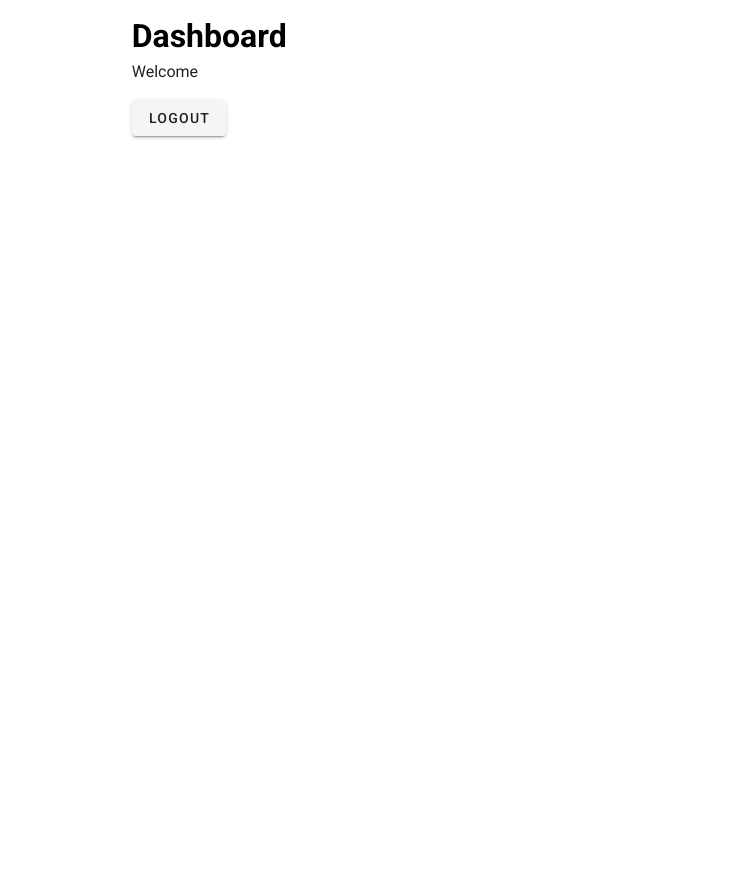
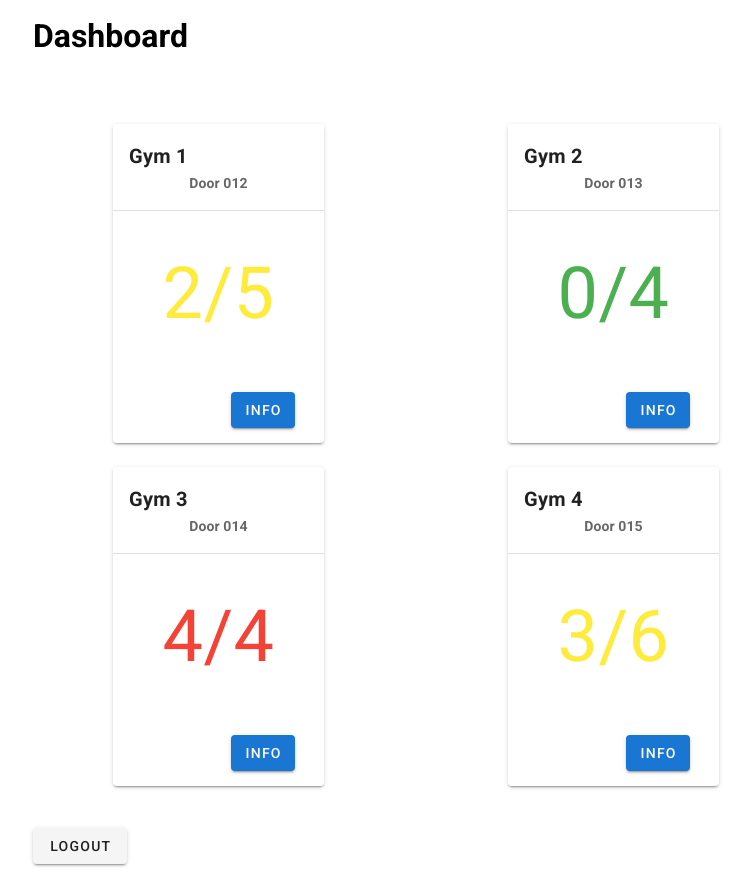
Before and after one commit to jakubmagac/gym-frontend, a Nuxt app: page / in a window 1280 px wide. Shown: the whole page, without its empty margins (224-975 px from the left). Before the commit the page ends 800 px from the top, so only its background shows below. Built offline with nearby package versions, Linux system fonts and the light colour scheme.

Commit message:
WIP Occupation dashboard widgets

```diff
--- /dev/null
+++ b/components/GymWidget.vue
@@ -0,0 +1,76 @@
+<template>
+  <v-card class="gym-widget-card text-center">
+    <v-card-title class="title">
+      Gym {{ number }}
+    </v-card-title>
+    <v-card-subtitle class="subtitle">
+      Door {{ doorNumber }}
+    </v-card-subtitle>
+    <v-divider />
+    <v-card-text class="text-center occupation" :class="colorClass">
+      {{ occupation }}/{{ capacity }}
+    </v-card-text>
+    <v-card-actions class="justify-end">
+      <v-btn class="info-button primary">
+        Info
+      </v-btn>
+    </v-card-actions>
+  </v-card>
+</template>
+
+<script>
+export default {
+  name: 'GymWidget',
+  props: {
+    number: {
+      type: Number,
+      default: 0
+    },
+    doorNumber: {
+      type: String,
+      default: 'XXX'
+    },
+    occupation: {
+      type: Number,
+      default: -1
+    },
+    capacity: {
+      type: Number,
+      default: -1
+    }
+  },
+  computed: {
+    colorClass () {
+      if (this.occupation === 0) {
+        return 'green--text'
+      }
+      if (this.occupation < this.capacity) {
+        return 'yellow--text'
+      }
+      if (this.occupation === this.capacity) {
+        return 'red--text'
+      }
+      return 'blue--text'
+    }
+  }
+}
+</script>
+
+<style lang="scss" scoped>
+.gym-widget-card {
+  margin: 0 5em;
+  .title {
+    font-weight: 700;
+  }
+  .subtitle {
+    font-weight: 700;
+  }
+  .occupation {
+    font-size: 72px;
+    padding: 1em 0.30em;
+  }
+  .info-button {
+    margin: 0.5em 1.5em;
+  }
+}
+</style>
--- a/pages/index.vue
+++ b/pages/index.vue
@@ -1,9 +1,26 @@
 <template>
   <v-row justify="center" align="center">
-    <v-col cols="12" sm="8" md="6">
+    <v-col cols="12" sm="10" md="8">
       <h1>Dashboard</h1>
-      <p>Welcome</p>
-      <v-btn @click="logout">
+
+      <v-row justify="center" align="center">
+        <v-col>
+          <GymWidget :number="1" :door-number="'012'" :occupation="2" :capacity="5" />
+        </v-col>
+        <v-col>
+          <GymWidget :number="2" :door-number="'013'" :occupation="0" :capacity="4" />
+        </v-col>
+      </v-row>
+      <v-row justify="center" align="center">
+        <v-col>
+          <GymWidget :number="3" :door-number="'014'" :occupation="4" :capacity="4" />
+        </v-col>
+        <v-col>
+          <GymWidget :number="4" :door-number="'015'" :occupation="3" :capacity="6" />
+        </v-col>
+      </v-row>
+
+      <v-btn style="margin-top: 3em" @click="logout">
         Logout
       </v-btn>
     </v-col>
@@ -24,5 +41,6 @@ export default {
 <style lang="scss" scoped>
 h1 {
   color: #000;
+  margin-bottom: 2em;
 }
 </style>
```
